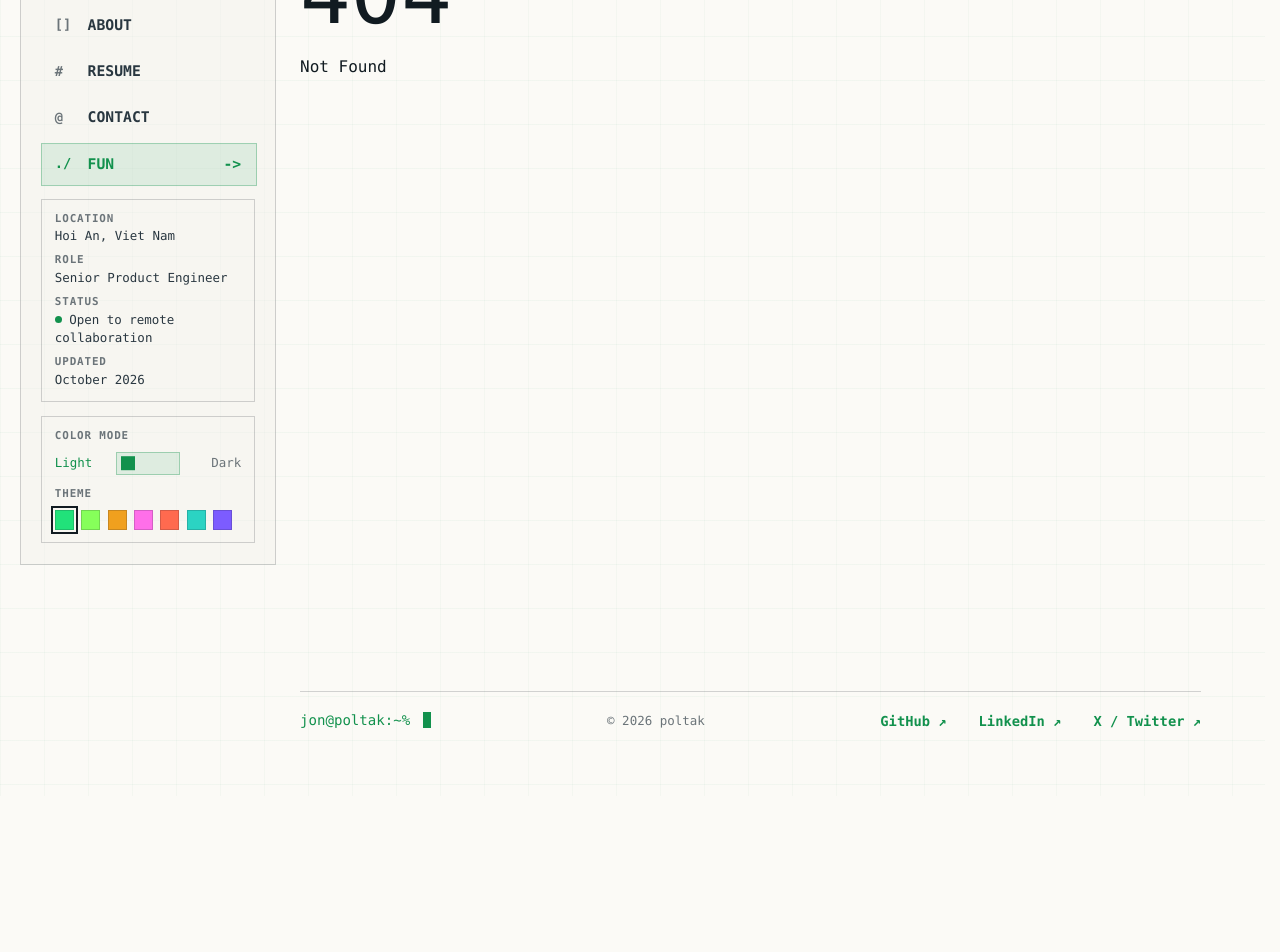
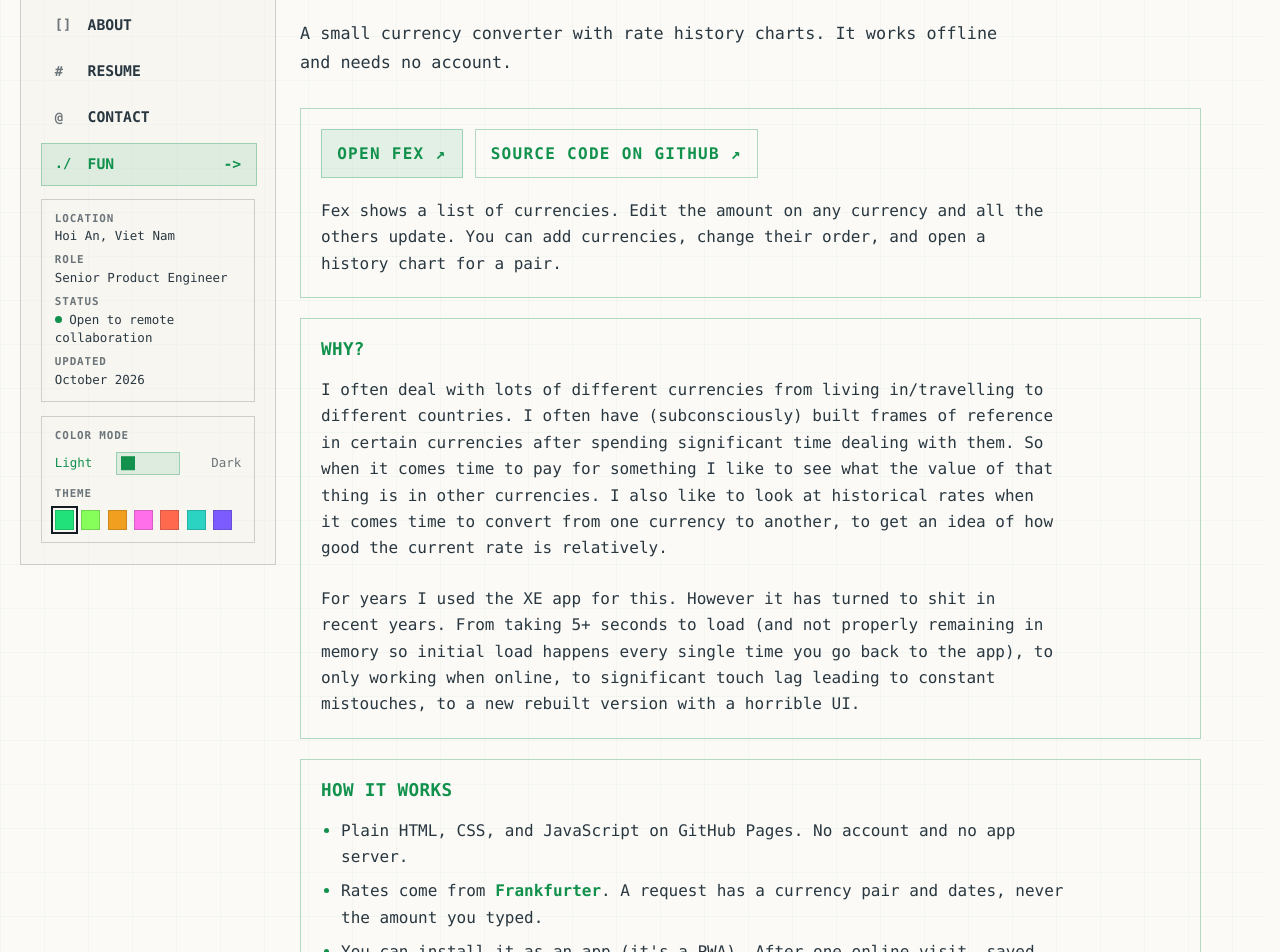
Before and after one commit to poltak/poltak.github.io, a SvelteKit app: page /fun/fex in a window 1280 px wide. Before the commit this address had no page. Shown: the part 140-1092 px from the top of the page. Before the commit the page ends 936 px from the top, so only its background shows below. Built offline with nearby package versions, Linux system fonts and the light colour scheme.

Commit message:
Add /fun link+page for Fex app

```diff
--- /dev/null
+++ b/src/routes/(app)/fun/(items)/fex/+page.svelte
@@ -0,0 +1,101 @@
+<script lang="ts">
+    const APP_URL = 'https://poltak.github.io/fex/'
+    const REPO_URL = 'https://github.com/poltak/fex'
+</script>
+
+<section class="terminal-panel">
+    <div class="actions">
+        <a class="primary" href={APP_URL} target="_blank" rel="noopener noreferrer">Open Fex ↗</a>
+        <a href={REPO_URL} target="_blank" rel="noopener noreferrer">Source code on GitHub ↗</a>
+    </div>
+
+    <p>
+        Fex shows a list of currencies. Edit the amount on any currency and all the others update.
+        You can add currencies, change their order, and open a history chart for a pair.
+    </p>
+</section>
+
+<section class="terminal-panel">
+    <h2>Why?</h2>
+
+    <p>
+        I often deal with lots of different currencies from living in/travelling to different countries.
+        I often have (subconsciously) built frames of reference in certain currencies after spending significant time dealing with them.
+        So when it comes time to pay for something I like to see what the value of that thing is in other currencies.
+        I also like to look at historical rates when it comes time to convert from one currency to another, to get an idea of how good the current rate is relatively.
+    </p>
+
+    <p>
+        For years I used the XE app for this. However it has turned to shit in recent years.
+        From taking 5+ seconds to load (and not properly remaining in memory so initial load happens every single time you go back to the app), to only working when online, to significant touch lag leading to constant mistouches, to a new rebuilt version with a horrible UI.
+    </p>
+</section>
+
+<section class="terminal-panel">
+    <h2>How it works</h2>
+
+    <ul>
+        <li>Plain HTML, CSS, and JavaScript on GitHub Pages. No account and no app server.</li>
+        <li>
+            Rates come from <a
+                href="https://frankfurter.dev/"
+                target="_blank"
+                rel="noopener noreferrer">Frankfurter</a
+            >. A request has a currency pair and dates, never the amount you typed.
+        </li>
+        <li>You can install it as an app (it's a PWA). After one online visit, saved rates work offline.</li>
+        <li>Your currency list and the saved rates stay in your browser.</li>
+    </ul>
+</section>
+
+<style>
+    .terminal-panel {
+        border: 1px solid var(--c-border);
+        padding: 1.25rem;
+        margin-bottom: 1.25rem;
+    }
+
+    .terminal-panel p,
+    .terminal-panel li {
+        max-width: var(--measure);
+    }
+
+    .terminal-panel p:last-child,
+    .terminal-panel ul:last-child {
+        margin-bottom: 0;
+    }
+
+    .terminal-panel ul {
+        padding-left: 1.25rem;
+    }
+
+    .terminal-panel li::marker {
+        color: var(--c-primary);
+    }
+
+    .actions {
+        display: flex;
+        flex-wrap: wrap;
+        gap: 0.75rem;
+        margin-bottom: 1.25rem;
+    }
+
+    .actions a {
+        border: 1px solid var(--c-border);
+        color: var(--c-primary);
+        font-weight: 800;
+        letter-spacing: 0.08em;
+        padding: 0.65rem 0.95rem;
+        text-decoration: none;
+        text-transform: uppercase;
+    }
+
+    .actions a.primary {
+        background: var(--c-primary-light);
+    }
+
+    .actions a:hover {
+        border-color: var(--c-primary);
+        text-decoration: none;
+    }
+</style>
--- /dev/null
+++ b/src/routes/(app)/fun/(items)/fex/+page.ts
@@ -0,0 +1,11 @@
+import type { PageLoad } from './$types'
+
+export const load: PageLoad = () => {
+    return {
+        fun: {
+            title: 'Fex',
+            description:
+                'A small currency converter with rate history charts. It works offline and needs no account.',
+        },
+    }
+}
```
Also changed, not shown: src/routes/(app)/fun/+page.svelte (+8 -0 lines).
